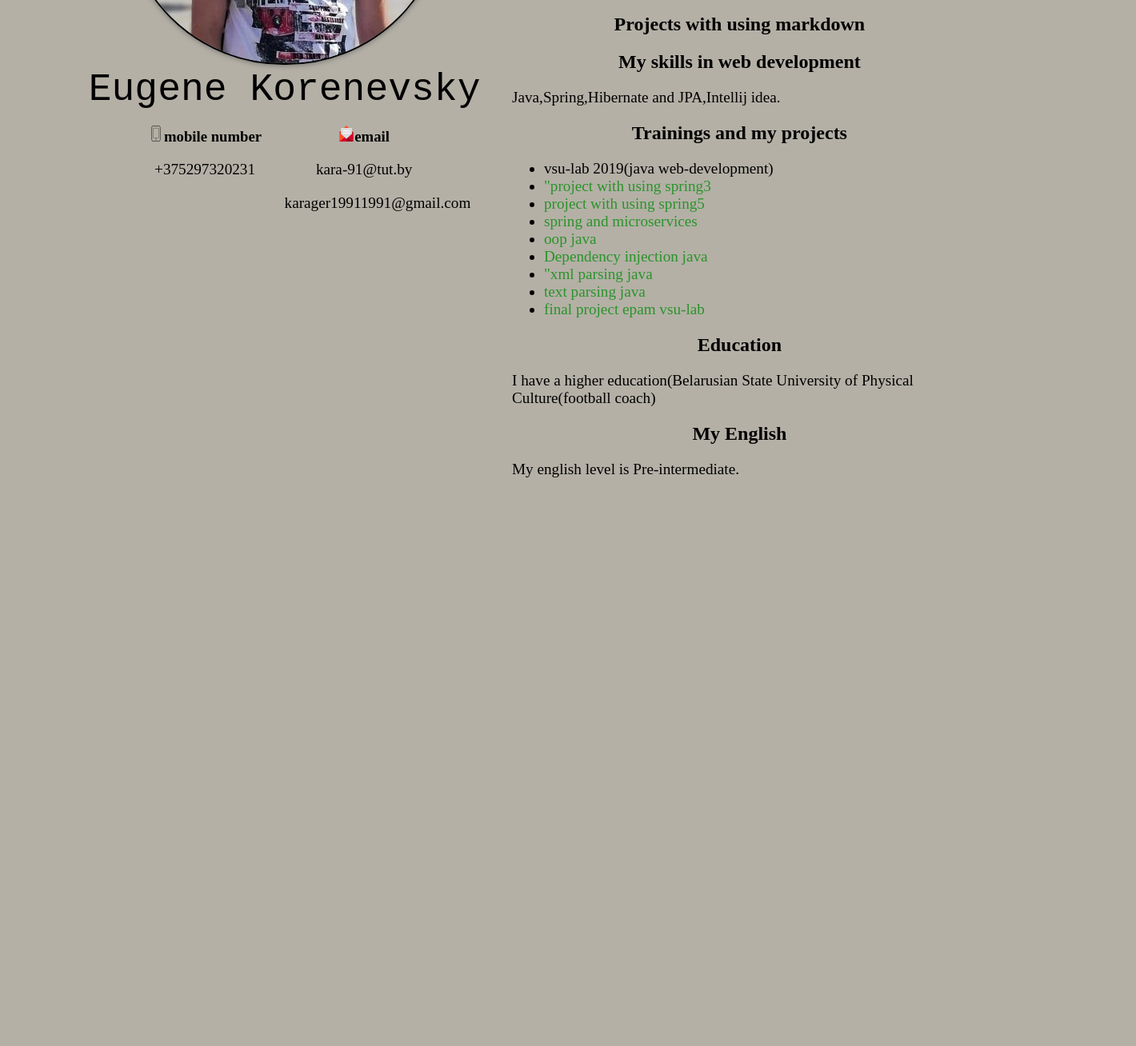
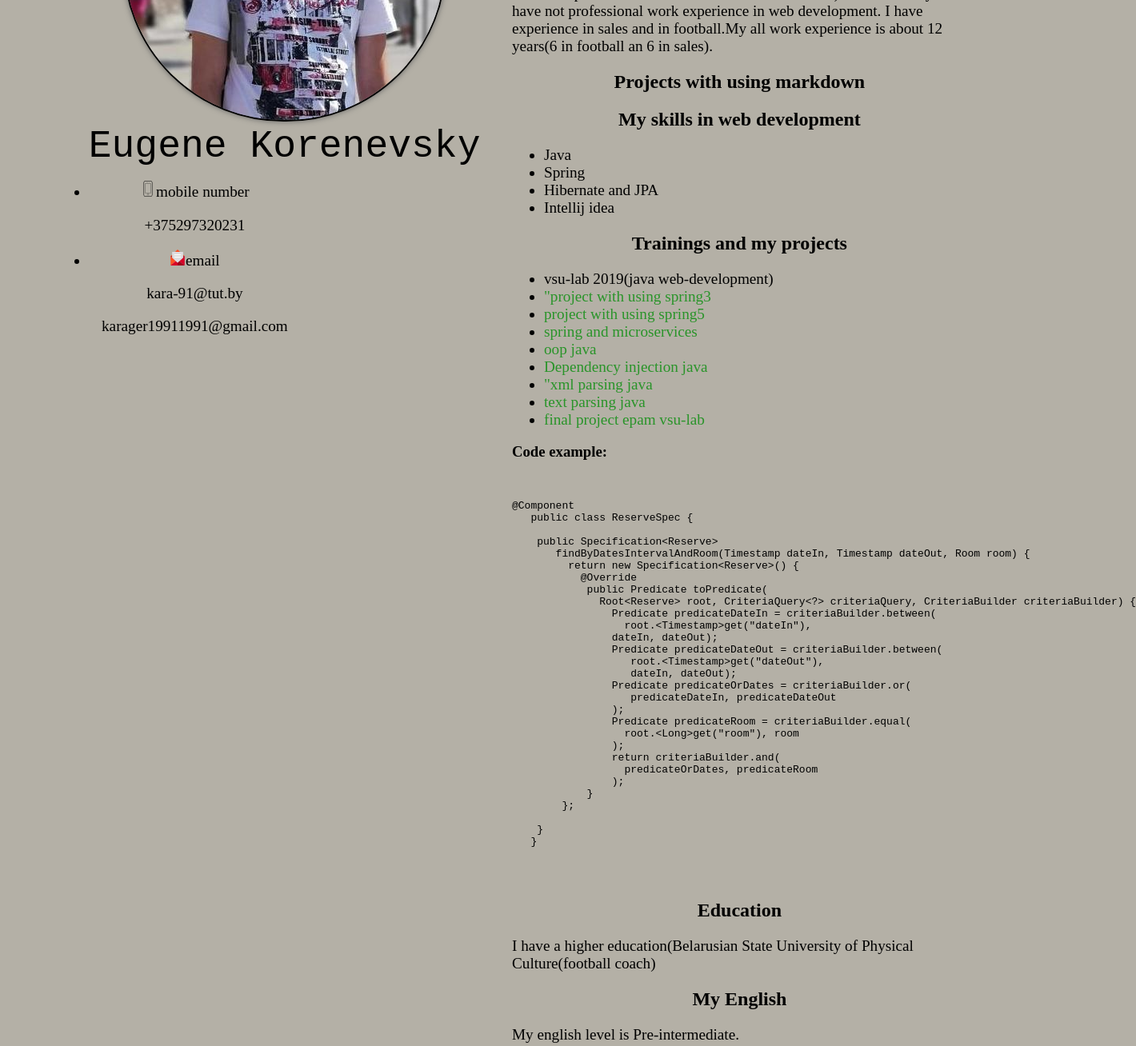
Before and after one commit to Eugene-Korenevsky/rsschool-cv, a plain HTML site: page index.html in a window 1280 px wide. Shown: the part 414-1722 px from the top of the page at 80% size, 1420 px wide, since content can reach past the window. Before the commit the page ends 1039 px from the top, so only its background shows below. Drawn offline with Linux system fonts and the light colour scheme.

Commit message:
feat: add header,teg code and pre, add ul li to contacts

```diff
--- a/index.html
+++ b/index.html
@@ -1,5 +1,5 @@
 <!doctype html>
-<html>
+<html lang="en">
 
 <head>
     <meta charset="utf-8">
@@ -10,16 +10,17 @@
 </head>
 
 <body>
+    <header>
+        <h1>My CV</h1>
+    </header>
     <main>
         <div class="profile">
             <figure>
                 <img src="images/1.jpg" alt="profile" class="photo">
                 <figcaption> Eugene Korenevsky</figcaption>
             </figure>
-            <div class="contact">
-                <section class="number">
-                    <h3><svg version="1.1" id="Capa_2" xmlns="http://www.w3.org/2000/svg" xmlns:xlink="http://www.w3.org/1999/xlink" x="0px" y="0px" width="20px" height="20px" viewBox="0 0 557.389 557.389" style="enable-background:new 0 0 557.389 557.389;"
-                            xml:space="preserve">
+            <ul class="contacts">
+                <li class="number"><svg version="1.1" id="Capa_2" xmlns="http://www.w3.org/2000/svg" xmlns:xlink="http://www.w3.org/1999/xlink" x="0px" y="0px" width="20px" height="20px" viewBox="0 0 557.389 557.389" style="enable-background:new 0 0 557.389 557.389;" xml:space="preserve">
                <g>
                    <g>
                        <path d="M368.318,0H189.061c-29.223,0-62.529,34.721-62.529,65.159V492.22c0,30.447,33.306,65.169,62.529,65.169h179.258
@@ -75,11 +76,10 @@
                </g>
                <g>
                </g>
-                   </svg>mobile number</h3>
+               </svg>mobile number
                     <p>+375297320231</p>
-                </section>
-                <section class="email">
-                    <h3><svg version="1.1" id="Capa_1" xmlns="http://www.w3.org/2000/svg" xmlns:xlink="http://www.w3.org/1999/xlink" x="0px" y="0px" width="20px" height="20px" viewBox="0 0 410 410" style="enable-background:new 0 0 410 410;" xml:space="preserve">
+                </li>
+                <li class="email"><svg version="1.1" id="Capa_1" xmlns="http://www.w3.org/2000/svg" xmlns:xlink="http://www.w3.org/1999/xlink" x="0px" y="0px" width="20px" height="20px" viewBox="0 0 410 410" style="enable-background:new 0 0 410 410;" xml:space="preserve">
                         <g id="XMLID_1256_">
                             <polygon id="XMLID_1257_" style="fill:#D80027;" points="345.01,207.769 345.01,207.77 250,297.5 385,410 385,170 	"/>
                             <polygon id="XMLID_1258_" style="fill:#FF5023;" points="25,170 25,410 160,297.5 	"/>
@@ -126,11 +126,11 @@
                         </g>
                         <g>
                         </g>
-                   </svg>email</h3>
+                        </svg>email
                     <p>kara-91@tut.by</p>
                     <p>karager19911991@gmail.com</p>
-                </section>
-            </div>
+                </li>
+            </ul>
 
 
 
@@ -150,7 +150,12 @@
             </section>
             <section class="skills">
                 <h2>My skills in web development</h2>
-                <p>Java,Spring,Hibernate and JPA,Intellij idea.</p>
+                <ul>
+                    <li>Java</li>
+                    <li>Spring</li>
+                    <li>Hibernate and JPA</li>
+                    <li>Intellij idea</li>
+                </ul>
             </section>
             <section class="trainings">
                 <h2>Trainings and my projects</h2>
@@ -165,6 +170,42 @@
                     <li><a href="https://github.com/Eugene-Korenevsky/text-parsing">text parsing java</a></li>
                     <li><a href="https://github.com/Eugene-Korenevsky/hotel.com">final project epam vsu-lab</a></li>
                 </ul>
+                <h3>Code example:</h3>
+                <pre>
+
+                <code>
+@Component
+   public class ReserveSpec {
+
+    public Specification&lt;Reserve&gt;
+       findByDatesIntervalAndRoom(Timestamp dateIn, Timestamp dateOut, Room room) {
+         return new Specification&lt;Reserve&gt;() {
+           @Override
+            public Predicate toPredicate(
+              Root&lt;Reserve> root, CriteriaQuery&lt;?&gt; criteriaQuery, CriteriaBuilder criteriaBuilder) {
+                Predicate predicateDateIn = criteriaBuilder.between(
+                  root.&lt;Timestamp&gt;get("dateIn"),
+                dateIn, dateOut);
+                Predicate predicateDateOut = criteriaBuilder.between(
+                   root.&lt;Timestamp&gt;get("dateOut"),
+                   dateIn, dateOut);
+                Predicate predicateOrDates = criteriaBuilder.or(
+                   predicateDateIn, predicateDateOut
+                );
+                Predicate predicateRoom = criteriaBuilder.equal(
+                  root.&lt;Long&gt;get("room"), room
+                );
+                return criteriaBuilder.and(
+                  predicateOrDates, predicateRoom
+                );
+            }
+        };
+
+    }
+   }
+
+                   </code>
+                </pre>
             </section>
             <section class="education">
                 <h2>Education</h2>
```
Lines whose indentation alone changed are shown as unchanged.
